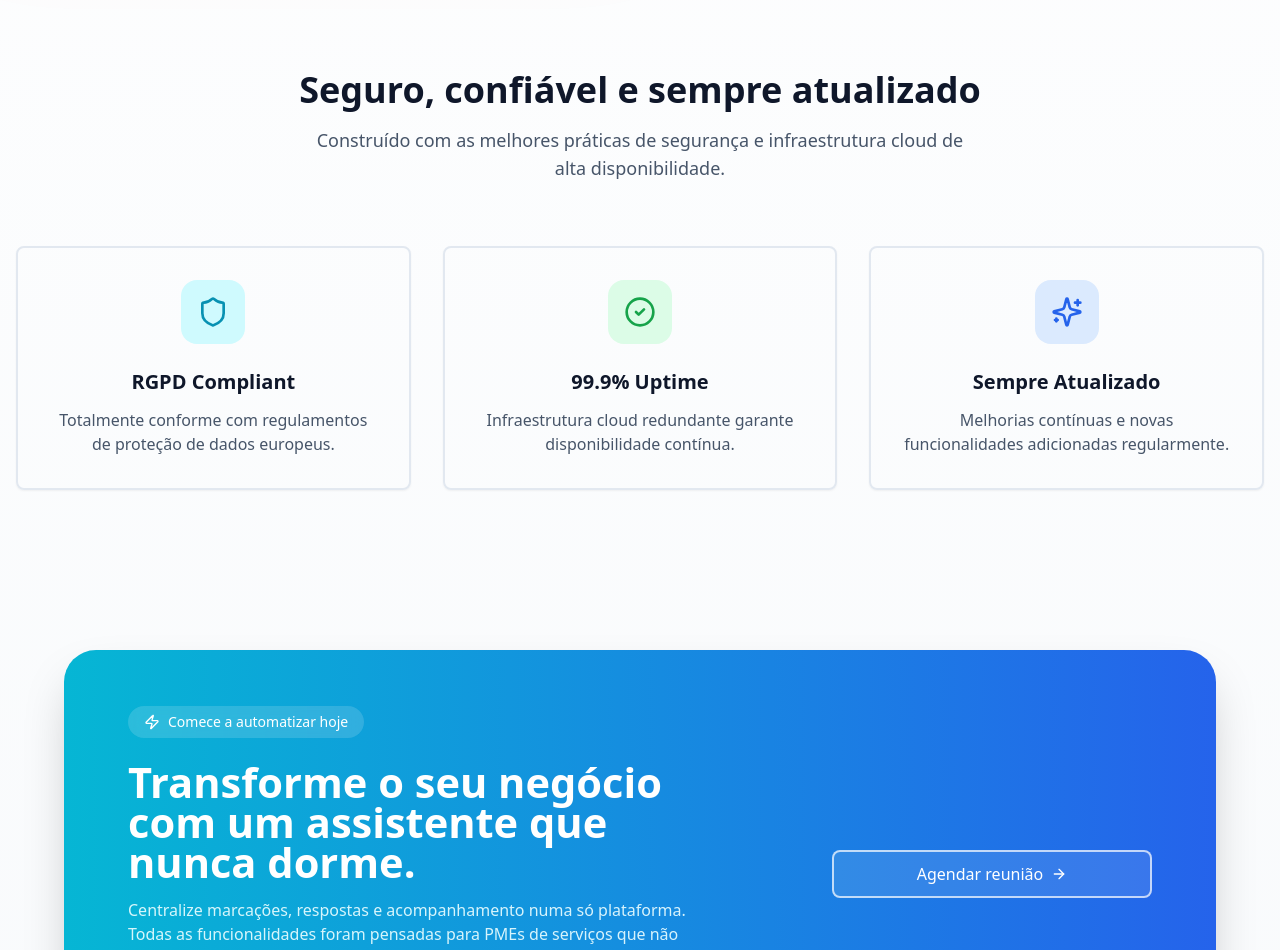
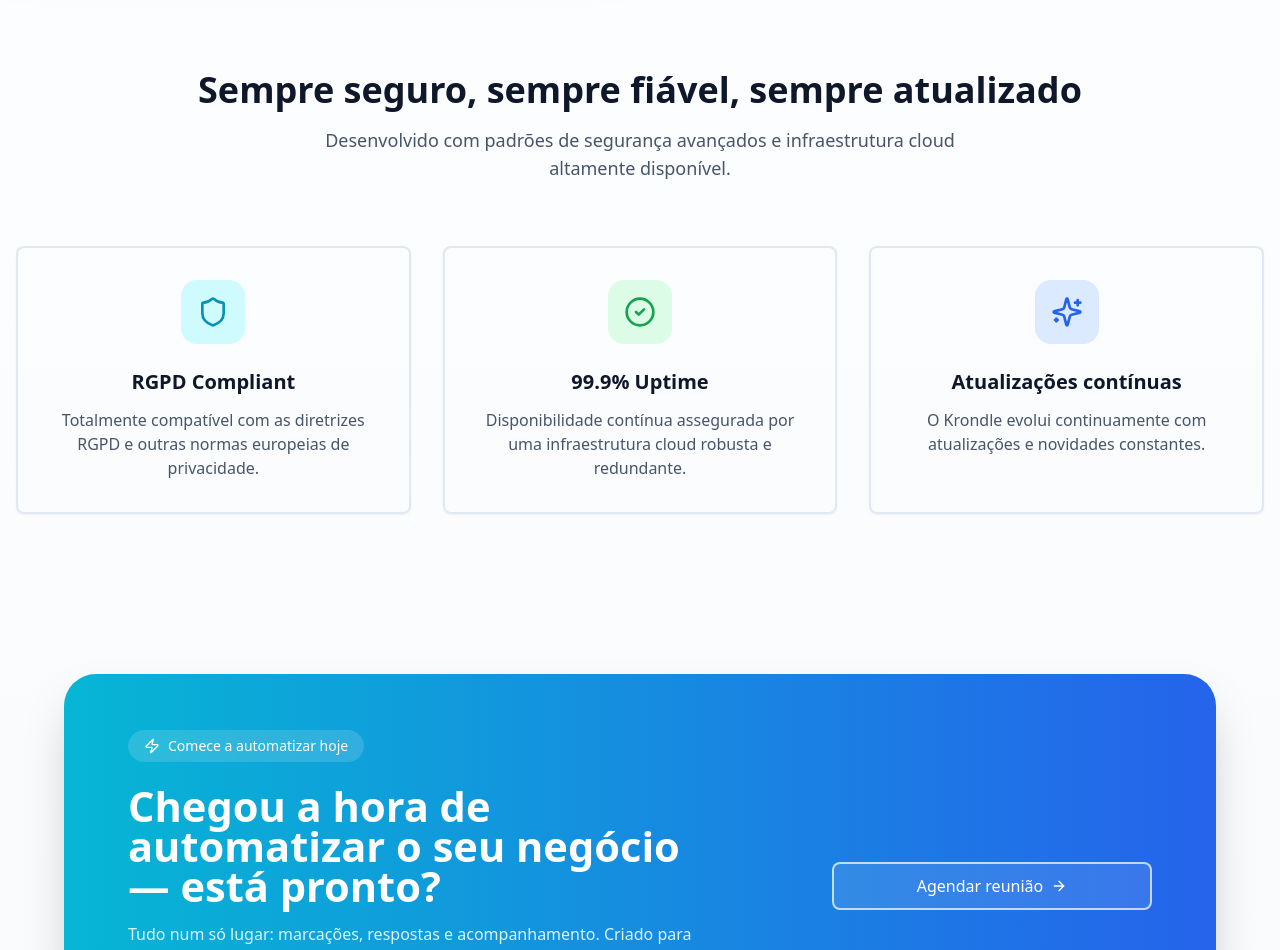
Before and after one commit to Krondle-AI/krondle-website, a React (Vite) app in the folder apps/marketing/: page /features in a window 1280 px wide. Shown: the part 3140-4090 px from the top of the page. Built offline with nearby package versions, Linux system fonts and the light colour scheme.

Commit message:
chore: Refine marketing text and improve platform description

```diff
--- a/apps/marketing/src/components/features/FeaturesCTA.tsx
+++ b/apps/marketing/src/components/features/FeaturesCTA.tsx
@@ -18,15 +18,11 @@ export function FeaturesCTA() {
               </div>
 
               <h2 className="mt-6 text-3xl sm:text-4xl lg:text-[2.6rem] font-bold leading-tight">
-                Transforme o seu negócio
-                <br />
-                com um assistente que nunca dorme.
+                Chegou a hora de automatizar o seu negócio — está pronto?
               </h2>
 
               <p className="mt-4 max-w-xl text-sm sm:text-base text-cyan-50/90">
-                Centralize marcações, respostas e acompanhamento numa só
-                plataforma. Todas as funcionalidades foram pensadas para PMEs
-                de serviços que não têm tempo a perder.
+                Tudo num só lugar: marcações, respostas e acompanhamento. Criado para PMEs de serviços que valorizam cada minuto.
               </p>
 
               {/* “Bullets” pequenos */}
--- a/apps/marketing/src/components/features/SecuritySection.tsx
+++ b/apps/marketing/src/components/features/SecuritySection.tsx
@@ -16,10 +16,10 @@ export const SecuritySection = () => {
           className="text-center mb-16"
         >
           <h2 className="text-4xl font-bold text-slate-900 mb-4">
-            Seguro, confiável e sempre atualizado
+            Sempre seguro, sempre fiável, sempre atualizado
           </h2>
           <p className="text-lg text-slate-600 max-w-2xl mx-auto">
-            Construído com as melhores práticas de segurança e infraestrutura cloud de alta disponibilidade.
+            Desenvolvido com padrões de segurança avançados e infraestrutura cloud altamente disponível.
           </p>
         </motion.div>
 
@@ -40,7 +40,7 @@ export const SecuritySection = () => {
                 RGPD Compliant
               </h3>
               <p className="text-slate-600">
-                Totalmente conforme com regulamentos de proteção de dados europeus.
+                Totalmente compatível com as diretrizes RGPD e outras normas europeias de privacidade.
               </p>
             </Card>
           </motion.div>
@@ -60,7 +60,7 @@ export const SecuritySection = () => {
                 99.9% Uptime
               </h3>
               <p className="text-slate-600">
-                Infraestrutura cloud redundante garante disponibilidade contínua.
+                Disponibilidade contínua assegurada por uma infraestrutura cloud robusta e redundante.
               </p>
             </Card>
           </motion.div>
@@ -77,10 +77,10 @@ export const SecuritySection = () => {
                 <Sparkles className="w-8 h-8 text-blue-600" />
               </div>
               <h3 className="text-xl font-bold text-slate-900 mb-3">
-                Sempre Atualizado
+                Atualizações contínuas
               </h3>
               <p className="text-slate-600">
-                Melhorias contínuas e novas funcionalidades adicionadas regularmente.
+                O Krondle evolui continuamente com atualizações e novidades constantes.
               </p>
             </Card>
           </motion.div>
--- a/apps/marketing/src/components/pricing/PricingCTA.tsx
+++ b/apps/marketing/src/components/pricing/PricingCTA.tsx
@@ -19,13 +19,11 @@ export function PricingCTA() {
                             </div>
 
                             <h2 className="mt-6 text-3xl sm:text-4xl lg:text-[2.6rem] font-bold leading-tight">
-                                Pronto para automatizar
-                                <br /> o seu negócio?
+                                    Pronto para deixar o Krondle trabalhar por si?
                             </h2>
 
                             <p className="mt-4 max-w-xl text-sm sm:text-base text-cyan-50/90">
-                                Teste o Krondle e veja como a automação de marcações pode
-                                transformar o seu fluxo de trabalho e libertar o seu tempo.
+                                Experimente o Krondle e veja na prática como a automação de marcações transforma o seu dia a dia.
                             </p>
                         </div>
 
--- a/apps/marketing/src/components/pricing/PricingCards.tsx
+++ b/apps/marketing/src/components/pricing/PricingCards.tsx
@@ -15,8 +15,8 @@ export const PricingCards = ({ billingCycle }: PricingCardsProps) => {
     {
       name: "Basic",
       description: "Para começar a automatizar",
-      monthlyPrice: 29,
-      yearlyPrice: 23, // 20% desconto
+      monthlyPrice: 39,
+      yearlyPrice: 35, // 10% desconto
       features: [
         "1 trabalhador",
         "WhatsApp integrado",
@@ -34,7 +34,7 @@ export const PricingCards = ({ billingCycle }: PricingCardsProps) => {
       name: "Pro",
       description: "Mais popular para PMEs",
       monthlyPrice: 59,
-      yearlyPrice: 47, // 20% desconto
+      yearlyPrice: 50, // 15% desconto
       features: [
         "Até 5 trabalhadores",
         "WhatsApp + Instagram + Email",
@@ -155,7 +155,7 @@ export const PricingCards = ({ billingCycle }: PricingCardsProps) => {
           viewport={{ once: true }}
           className="text-center text-slate-500 text-sm mt-12"
         >
-          Todos os planos incluem 14 dias de teste grátis. Cancele quando quiser.
+          A configuração inicial tem um custo de 50€, exceto para assinantes do plano Premium.
         </motion.p>
       </div>
     </section>
--- a/apps/marketing/src/components/pricing/PricingFAQ.tsx
+++ b/apps/marketing/src/components/pricing/PricingFAQ.tsx
@@ -13,16 +13,16 @@ export const PricingFAQ = () => {
       answer: "Sim! Pode fazer upgrade ou downgrade do seu plano a qualquer momento. As alterações são aplicadas imediatamente e o valor é ajustado proporcionalmente."
     },
     {
-      question: "O que acontece após o período de teste?",
-      answer: "Após os 14 dias de teste grátis, será automaticamente cobrado pelo plano escolhido. Pode cancelar a qualquer momento durante o período de teste sem qualquer custo."
+      question: "Como mantêm os meus dados seguros?",
+      answer: "Todos os dados são encriptados e armazenados de forma segura, seguindo padrões de segurança internacionais."
     },
     {
       question: "Há taxas de configuração ou custos escondidos?",
-      answer: "Não! O preço que vê é o preço que paga. Sem taxas de configuração, sem custos escondidos. Apenas o valor mensal ou anual do plano escolhido."
+      answer: "Sim. Existe uma taxa de configuração de 50€ aplicada ao Plano Basic e ao Plano Pro. Esta taxa é isenta no plano Premium."
     },
     {
       question: "Como funciona o desconto anual?",
-      answer: "Ao escolher o pagamento anual, obtém 20% de desconto em relação ao pagamento mensal. O valor total é cobrado anualmente."
+      answer: "Ao escolher o pagamento anual, obtém até 20% de desconto em relação ao pagamento mensal. O valor total é cobrado anualmente."
     },
     {
       question: "Posso cancelar a subscrição?",
@@ -30,11 +30,11 @@ export const PricingFAQ = () => {
     },
     {
       question: "Que métodos de pagamento aceitam?",
-      answer: "Aceitamos cartões de crédito/débito (Visa, Mastercard, American Express) e MBWay. Os pagamentos são processados de forma segura através do Stripe."
+      answer: "Aceitamos cartões de crédito/débito (Visa, Mastercard), Paypal e MBWay. Os pagamentos são processados de forma segura através do Stripe. -- INVENTEI"
     },
     {
       question: "Há suporte técnico incluído?",
-      answer: "Sim! Todos os planos incluem suporte por email. Os planos Pro e Premium incluem suporte prioritário, e o Premium tem gestor de conta dedicado."
+      answer: "Sim! Todos os planos incluem suporte por email. Os planos Pro e Premium incluem suporte prioritário, e o Premium tem gestor de conta dedicado. -- CHAT"
     },
     {
       question: "O que acontece se exceder os limites do meu plano?",
@@ -79,9 +79,8 @@ export const PricingFAQ = () => {
                     {faq.question}
                   </h3>
                   <ChevronDown
-                    className={`w-6 h-6 text-slate-600 flex-shrink-0 transition-transform duration-300 ${
-                      openIndex === index ? 'rotate-180' : ''
-                    }`}
+                    className={`w-6 h-6 text-slate-600 flex-shrink-0 transition-transform duration-300 ${openIndex === index ? 'rotate-180' : ''
+                      }`}
                   />
                 </div>
 
@@ -112,7 +111,7 @@ export const PricingFAQ = () => {
             Ainda tem dúvidas?
           </p>
           <a
-            href="mailto:suporte@krondle.pt"
+            href="mailto:krondleai@gmail.com"
             className="text-cyan-600 hover:text-cyan-700 font-semibold"
           >
             Contacte-nos →
--- a/apps/marketing/src/components/pricing/PricingHero.tsx
+++ b/apps/marketing/src/components/pricing/PricingHero.tsx
@@ -29,7 +29,7 @@ export const PricingHero = ({ billingCycle, setBillingCycle }: PricingHeroProps)
           <div className="inline-flex items-center gap-2 px-4 py-2 rounded-full bg-cyan-50 border border-cyan-200 mb-6">
             <Check className="w-4 h-4 text-cyan-600" />
             <span className="text-sm font-medium text-cyan-700">
-              Planos simples e transparentes
+              Clareza total. Simplicidade real.
             </span>
           </div>
 
@@ -43,15 +43,14 @@ export const PricingHero = ({ billingCycle, setBillingCycle }: PricingHeroProps)
 
           {/* Description */}
           <p className="text-xl text-slate-600 mb-10 leading-relaxed">
-            Automatize o seu negócio com preços acessíveis. Sem surpresas, sem taxas escondidas.
+            A transparência que o seu negócio merece: automação acessível e sem surpresas.
           </p>
 
           {/* Billing Toggle */}
           <div className="inline-flex items-center gap-4 p-2 bg-slate-100 rounded-full">
             <button
               onClick={() => setBillingCycle("monthly")}
-              className={`px-6 py-2 rounded-full font-medium text-sm transition-all ${
-                billingCycle === "monthly"
+              className={`px-6 py-2 rounded-full font-medium text-sm transition-all ${billingCycle === "monthly"
                 ? "bg-white text-slate-900 shadow-sm"
                 : "text-slate-600 hover:text-slate-900"
                 }`}
@@ -60,15 +59,14 @@ export const PricingHero = ({ billingCycle, setBillingCycle }: PricingHeroProps)
             </button>
             <button
               onClick={() => setBillingCycle("yearly")}
-              className={`px-6 py-2 rounded-full font-medium text-sm transition-all relative ${
-                billingCycle === "yearly"
+              className={`px-6 py-2 rounded-full font-medium text-sm transition-all relative ${billingCycle === "yearly"
                 ? "bg-white text-slate-900 shadow-sm"
                 : "text-slate-600 hover:text-slate-900"
                 }`}
             >
               Anual
               <span className="absolute -top-2 -right-2 px-2 py-0.5 bg-green-500 text-white text-xs font-bold rounded-full">
-                -20%
+                até -20%
               </span>
             </button>
           </div>
```
Lines whose indentation alone changed are shown as unchanged.
